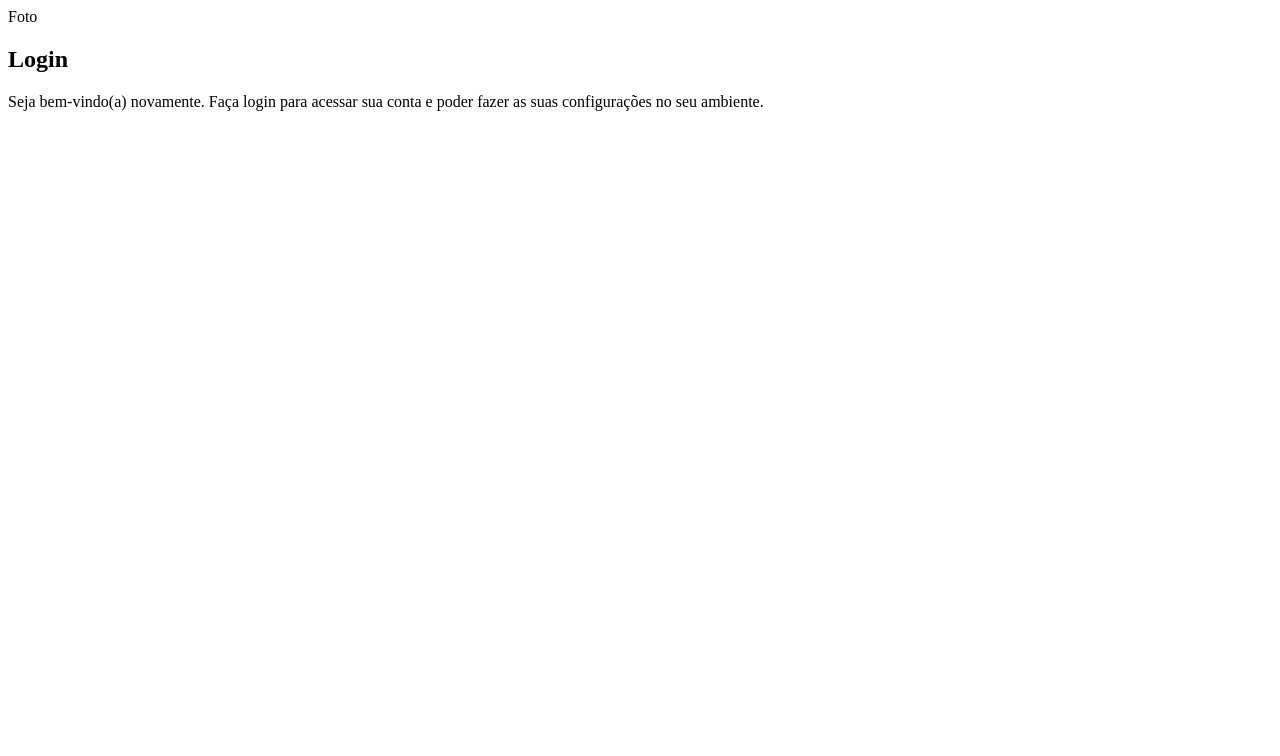
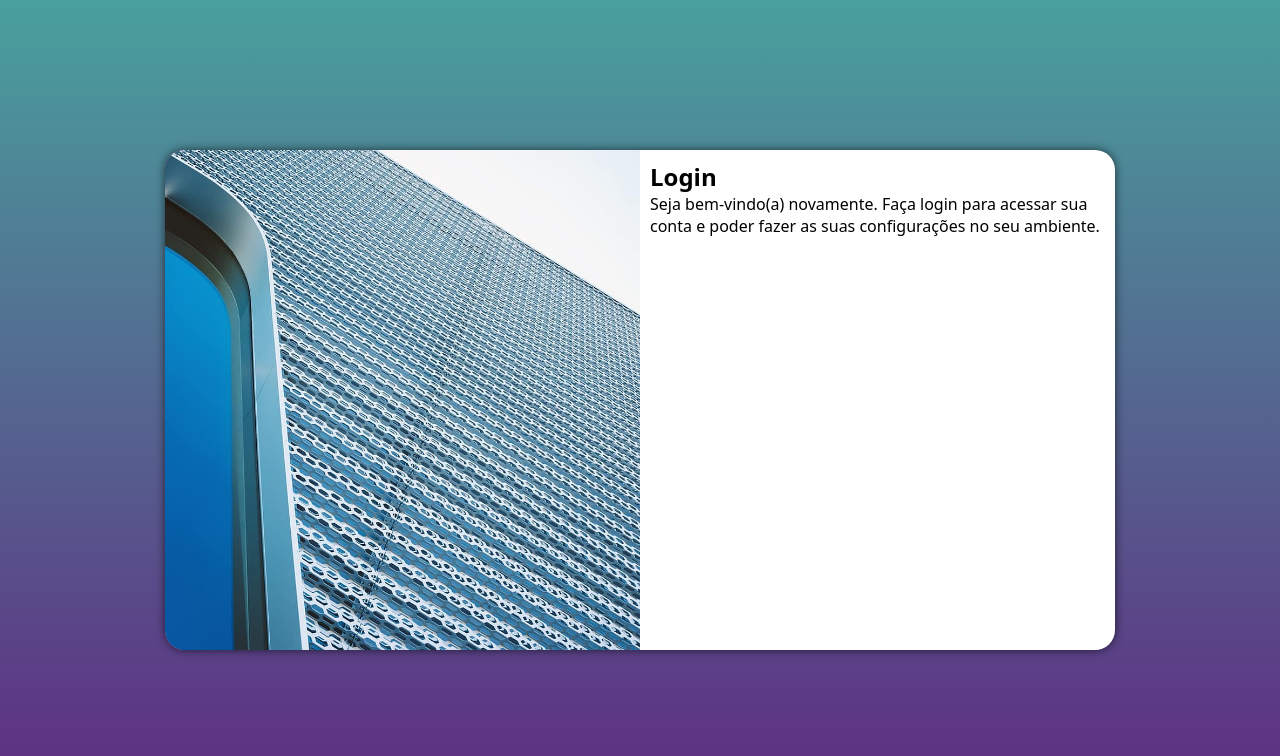
Before and after one commit to BryanBit/Projeto-Login, a plain HTML site: page index.html in a window 1280 px wide. Drawn offline with Linux system fonts and the light colour scheme.

Commit message:
Criada as media queries do projeto.

```diff
--- /dev/null
+++ b/estilos/media-queries.css
@@ -0,0 +1,36 @@
+@charset "UTF-8";
+
+@media screen and (min-width: 768px) and (max-width: 992px) {
+    body {
+        background-image: linear-gradient(to top, #49a09d, #5f2c82);
+    }
+    #login {
+        width: 80vw;
+    }
+    #formulario {
+        width: 70%;
+        float: right;
+    }
+    #imagem {
+        width: 30%;
+        height: 100%;
+        float: left;
+    }
+}
+@media screen and (min-width: 992px) {
+    body {
+        background-image: linear-gradient(to bottom, #49a09d, #5f2c82);
+    }
+    #login {
+        width: 950px;
+    }
+    #imagem {
+        width: 50%;
+        height: 100%;
+        float: left;
+    }
+    #formulario {
+        float: right;
+        width: 50%;
+    }
+}
--- a/estilos/style.css
+++ b/estilos/style.css
@@ -5,3 +5,44 @@
     Verde: #49a09d
     Lilás: #5f2c82
 */
+
+* {
+    font-family: system-ui, -apple-system, BlinkMacSystemFont, 'Segoe UI', Roboto, Oxygen, Ubuntu, Cantarell, 'Open Sans', 'Helvetica Neue', sans-serif;
+    margin: 0;
+    padding: 0;
+    box-sizing: border-box;
+}
+body, html {
+    background-color: #5f2c82;
+    height: 100vh;
+    width: 100vw;
+}
+main {
+    position: relative;
+    width: 100vw;
+    height: 100vh;
+}
+#login {
+    position: absolute;
+    top: 50%;
+    left: 50%;
+    transform: translate(-50%, -50%);
+    overflow: hidden;
+    background-color: white;
+    width: 250px;
+    height: 500px;
+    border-radius: 20px;
+    box-shadow: 0px 0px 10px rgba(0, 0, 0, 0.645);
+    transition: width 0.3s, height .3s;
+    transition-timing-function: ease;
+}
+#imagem {
+    display: block;
+    background: #5f2c82 url('../img/metal.jpg') no-repeat left bottom;
+    background-size: cover;
+    height: 200px;
+}
+#formulario {
+    display: block;
+    padding: 10px;
+}
--- a/index.html
+++ b/index.html
@@ -5,12 +5,13 @@
     <meta name="viewport" content="width=device-width, initial-scale=1.0">
     <title>Login</title>
     <link rel="stylesheet" href="estilos/style.css">
+    <link rel="stylesheet" href="estilos/media-queries.css">
 </head>
 <body>
     <main>
         <section id="login">
             <div id="imagem">
-                Foto
+
             </div>
             <div id="formulario">
                 <h1>Login</h1>
```
